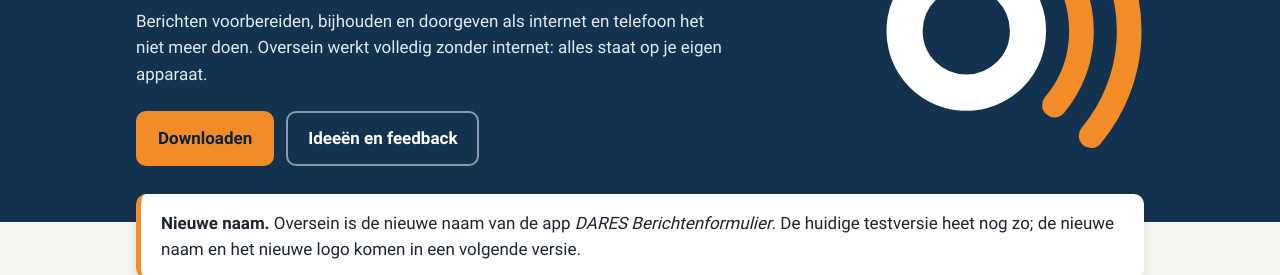
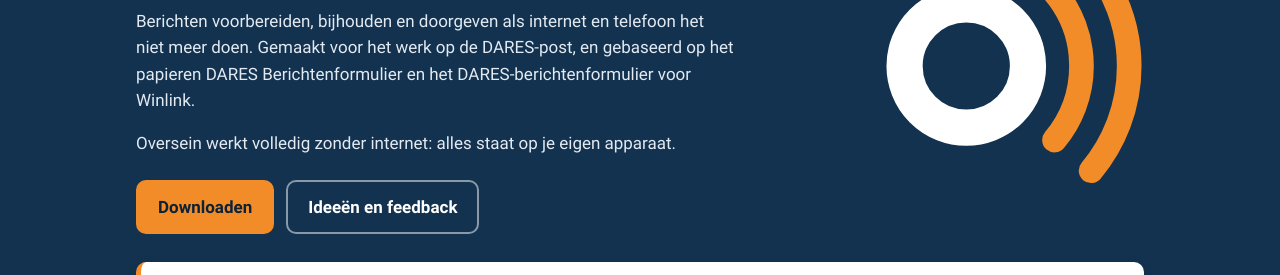
Before and after one commit to fvanson/oversein.nl, a plain HTML site: page index.html in a window 1280 px wide. Shown: the part 207-482 px from the top of the page. Drawn offline with Linux system fonts and the light colour scheme.

Commit message:
Home: based on the paper and Winlink DARES Berichtenformulier
Co-Authored-By: Claude Opus 5.5 <noreply@anthropic.com>

```diff
--- a/index.html
+++ b/index.html
@@ -4,7 +4,7 @@
 <meta charset="utf-8">
 <meta name="viewport" content="width=device-width, initial-scale=1">
 <title>Oversein: toolkit voor noodcommunicatie zonder internet</title>
-<meta name="description" content="Oversein is een app om berichten voor te bereiden, bij te houden en door te geven als internet het niet doet. Volledig offline, voor Windows en Android.">
+<meta name="description" content="Oversein is een app voor het werk op de DARES-post, gebaseerd op het papieren DARES Berichtenformulier en het DARES-berichtenformulier voor Winlink. Volledig offline, voor Windows en Android.">
 <meta name="theme-color" content="#12324F">
 <link rel="icon" href="assets/img/favicon.svg" type="image/svg+xml">
 <link rel="apple-touch-icon" href="assets/img/apple-touch-icon.png">
@@ -37,8 +37,10 @@
     <div>
       <h1>Oversein</h1>
       <p class="tagline">Toolkit voor noodcommunicatie zonder internet</p>
-      <p>Berichten voorbereiden, bijhouden en doorgeven als internet en telefoon het niet meer doen. Oversein werkt
-      volledig zonder internet: alles staat op je eigen apparaat.</p>
+      <p>Berichten voorbereiden, bijhouden en doorgeven als internet en telefoon het niet meer doen. Gemaakt voor het
+      werk op de DARES-post, en gebaseerd op het papieren DARES Berichtenformulier en het DARES-berichtenformulier
+      voor Winlink.</p>
+      <p>Oversein werkt volledig zonder internet: alles staat op je eigen apparaat.</p>
       <div class="hero-actions">
         <a class="button" href="download.html">Downloaden</a>
         <a class="button secondary" href="#ideeen">Ideeën en feedback</a>
```
